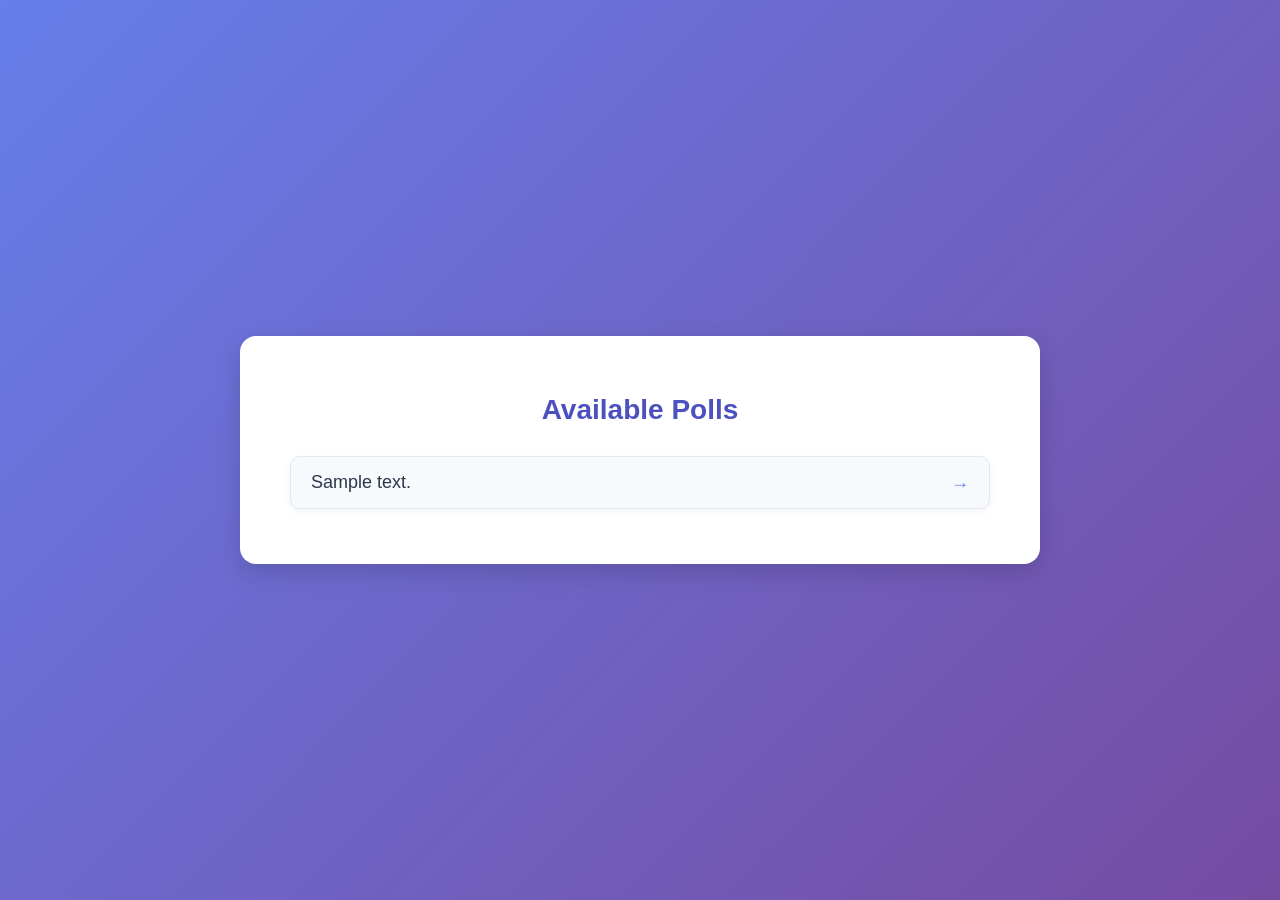
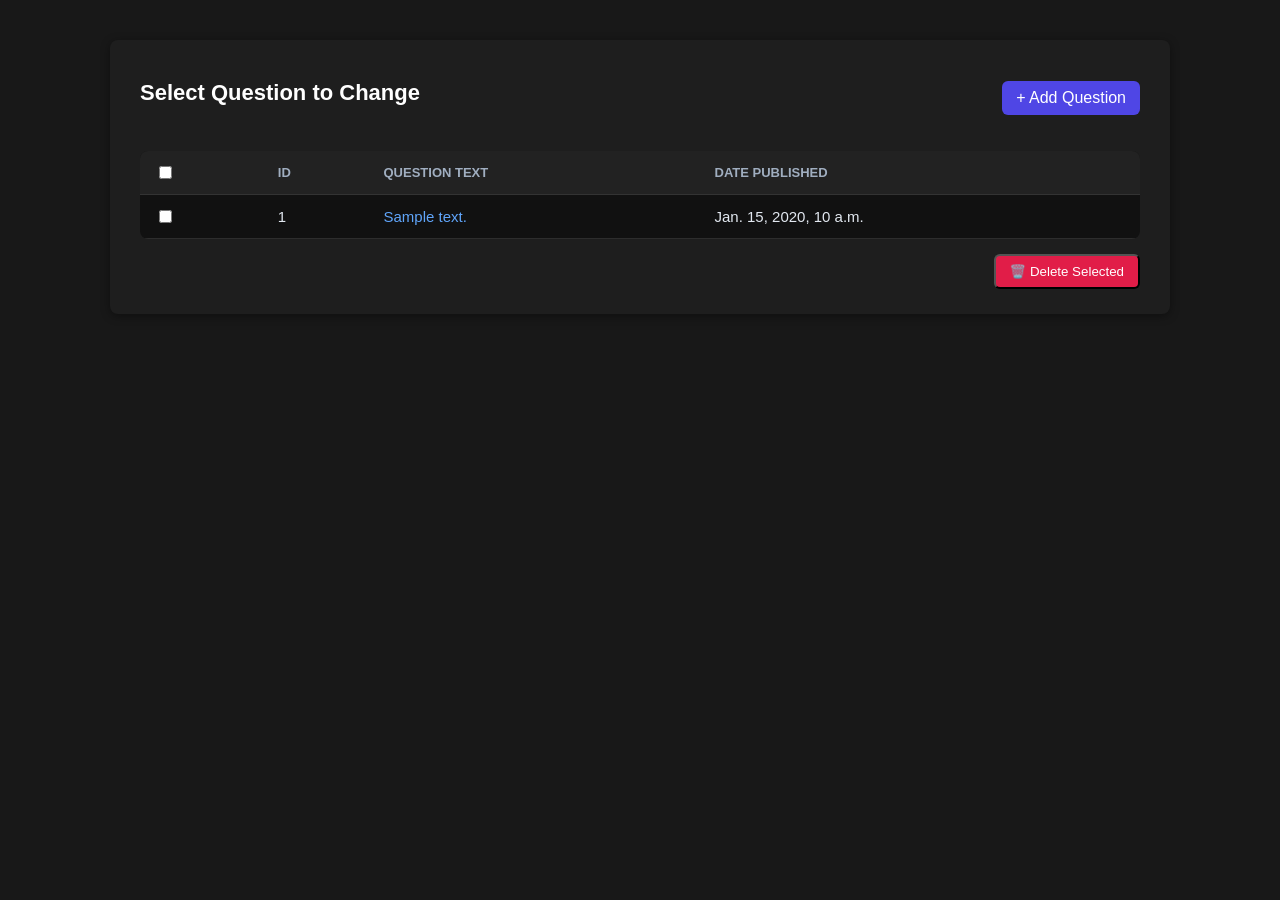
Before and after one commit to umairjutt381/polls-, a Django app: template templates/polls/index.html in a window 1280 px wide. After the commit the page ends 289 px from the top, so only its background shows below. Run offline with Django 3.2, Linux system fonts and the light colour scheme; the template is opened without the code that fills it: most values are stand-ins (such as "Sample title", 1, 10 or a date in 2020).

Commit message:
fixes some issues

```diff
--- a/polls/urls.py
+++ b/polls/urls.py
@@ -5,8 +5,8 @@ app_name = "polls"
 urlpatterns = [
     path('', views.index_view, name='index'),
     path('add/', views.add_question, name='add_question'),
+    path('delete_selected/', views.delete_selected_polls, name='delete_selected'),
     path("<int:question_id>/", views.detail, name="detail"),
     path("<int:question_id>/results/", views.results, name="results"),
     path("<int:question_id>/vote/", views.vote, name="vote"),
-    path("<int:question_id>/vote/results/", views.results, name="results"),
 ]
--- a/templates/polls/index.html
+++ b/templates/polls/index.html
@@ -3,130 +3,174 @@
 <html lang="en">
 <head>
   <meta charset="UTF-8">
-    <title>Available Polls</title>
+  <title>Polls Dashboard</title>
   <style>
-        /* ===== Base Styles ===== */
+    /* ===== Dark Theme Admin Style ===== */
     body {
       font-family: "Poppins", sans-serif;
-            background: linear-gradient(135deg, #667eea, #764ba2);
-            color: #2d3748;
+      background: #181818;
+      color: #e2e8f0;
       margin: 0;
-            padding: 50px 20px;
-            display: flex;
-            justify-content: center;
-            align-items: center;
-            min-height: 100vh;
+      padding: 40px;
     }
 
     .container {
-            background: #ffffff;
-            padding: 40px 50px;
-            border-radius: 16px;
-            box-shadow: 0 8px 25px rgba(0,0,0,0.15);
-            width: 90%;
-            max-width: 700px;
-            animation: fadeIn 0.8s ease;
-        }
-
-        @keyframes fadeIn {
-            from { opacity: 0; transform: translateY(15px); }
-            to { opacity: 1; transform: translateY(0); }
+      background: #1e1e1e;
+      border-radius: 8px;
+      box-shadow: 0 2px 10px rgba(0, 0, 0, 0.4);
+      padding: 25px 30px;
+      max-width: 1000px;
+      margin: 0 auto;
     }
 
     h1 {
-            text-align: center;
-            color: #4c51bf;
-            font-size: 28px;
+      font-size: 22px;
       font-weight: 600;
-            margin-bottom: 30px;
+      color: #fff;
+      margin-bottom: 25px;
     }
 
-        /* ===== Poll List ===== */
-        ul {
-            list-style: none;
-            padding: 0;
-            margin: 0;
+    /* ===== Header Bar ===== */
+    .top-bar {
+      display: flex;
+      justify-content: space-between;
+      align-items: center;
+      margin-bottom: 20px;
     }
 
-        li {
-            background: #f7fafc;
-            border: 1px solid #e2e8f0;
-            border-radius: 10px;
-            margin-bottom: 15px;
-            padding: 15px 20px;
-            transition: all 0.3s ease;
-            box-shadow: 0 3px 8px rgba(0,0,0,0.05);
+    .btn {
+      background: #4f46e5;
+      color: white;
+      padding: 8px 14px;
+      border-radius: 6px;
+      text-decoration: none;
+      font-weight: 500;
+      transition: 0.3s;
     }
 
-        li:hover {
-            background: #edf2f7;
-            transform: translateY(-3px);
-            box-shadow: 0 6px 12px rgba(0,0,0,0.1);
+    .btn:hover {
+      background: #4338ca;
     }
 
-        li a {
-            text-decoration: none;
-            color: #2d3748;
-            font-weight: 500;
-            font-size: 18px;
-            display: flex;
-            align-items: center;
-            justify-content: space-between;
+    .delete-btn {
+      background: #e11d48;
     }
 
-        li a::after {
-            content: "→";
-            color: #667eea;
-            font-weight: bold;
-            transition: transform 0.3s;
+    .delete-btn:hover {
+      background: #be123c;
     }
 
-        li a:hover::after {
-            transform: translateX(5px);
+    /* ===== Table ===== */
+    table {
+      width: 100%;
+      border-collapse: collapse;
+      background: #111;
+      border-radius: 8px;
+      overflow: hidden;
     }
 
-        /* ===== Empty State ===== */
+    th, td {
+      padding: 12px 15px;
+      text-align: left;
+    }
+
+    th {
+      background: #222;
+      color: #a0aec0;
+      font-size: 13px;
+      text-transform: uppercase;
+      border-bottom: 1px solid #333;
+    }
+
+    td {
+      border-bottom: 1px solid #2d2d2d;
+      font-size: 15px;
+      color: #e2e8f0;
+    }
+
+    tr:hover td {
+      background: #2a2a2a;
+    }
+
+    td a {
+      color: #60a5fa;
+      text-decoration: none;
+      font-weight: 500;
+    }
+
+    td a:hover {
+      text-decoration: underline;
+    }
+
     .no-polls {
       text-align: center;
-            color: #718096;
-            background: #fefcbf;
-            border: 1px solid #faf089;
       padding: 15px;
-            border-radius: 10px;
+      color: #a0aec0;
       font-style: italic;
+      background: #222;
+      border-radius: 6px;
     }
 
-        /* ===== Responsive ===== */
+    .actions {
+      display: flex;
+      justify-content: flex-end;
+      margin-top: 15px;
+    }
+
+    /* Small devices */
     @media (max-width: 600px) {
-            .container {
-                padding: 25px;
-            }
-            h1 {
-                font-size: 22px;
-            }
-            li a {
-                font-size: 16px;
+      table, th, td {
+        font-size: 13px;
       }
     }
   </style>
 </head>
 <body>
   <div class="container">
-        <h1>Available Polls</h1>
+    <div class="top-bar">
+      <h1>Select Question to Change</h1>
+      <a href="{% url 'polls:add_question' %}" class="btn">+ Add Question</a>
+    </div>
 
     {% if latest_question_list %}
-            <ul>
+    <form method="POST" action="{% url 'polls:delete_selected' %}">
+      {% csrf_token %}
+      <table>
+        <thead>
+          <tr>
+            <th><input type="checkbox" id="select-all"></th>
+            <th>ID</th>
+            <th>Question Text</th>
+            <th>Date Published</th>
+          </tr>
+        </thead>
+        <tbody>
           {% for question in latest_question_list %}
-                    <li>
-                        <a href="/polls/{{ question.id }}/">
-                            {{ question.question_text }}
-                        </a>
-                    </li>
+          <tr>
+            <td><input type="checkbox" name="selected_polls" value="{{ question.id }}"></td>
+            <td>{{ question.id }}</td>
+            <td><a href="/polls/{{ question.id }}/">{{ question.question_text }}</a></td>
+            <td>{{ question.pub_date|date:"M. d, Y, P" }}</td>
+          </tr>
           {% endfor %}
-            </ul>
+        </tbody>
+      </table>
+
+      <div class="actions">
+        <button type="submit" class="btn delete-btn">🗑️ Delete Selected</button>
+      </div>
+    </form>
     {% else %}
-            <p class="no-polls">No polls are available.</p>
+      <p class="no-polls">No polls available.</p>
     {% endif %}
   </div>
+
+  <script>
+    // Select/Deselect all checkboxes
+    document.getElementById("select-all")?.addEventListener("change", function(e) {
+      const checkboxes = document.querySelectorAll('input[name="selected_polls"]');
+      checkboxes.forEach(cb => cb.checked = e.target.checked);
+    });
+  </script>
 </body>
 </html>
```
Also changed, not shown: polls/views.py (+6 -1 lines), db.sqlite3. Lines whose indentation alone changed are shown as unchanged.
